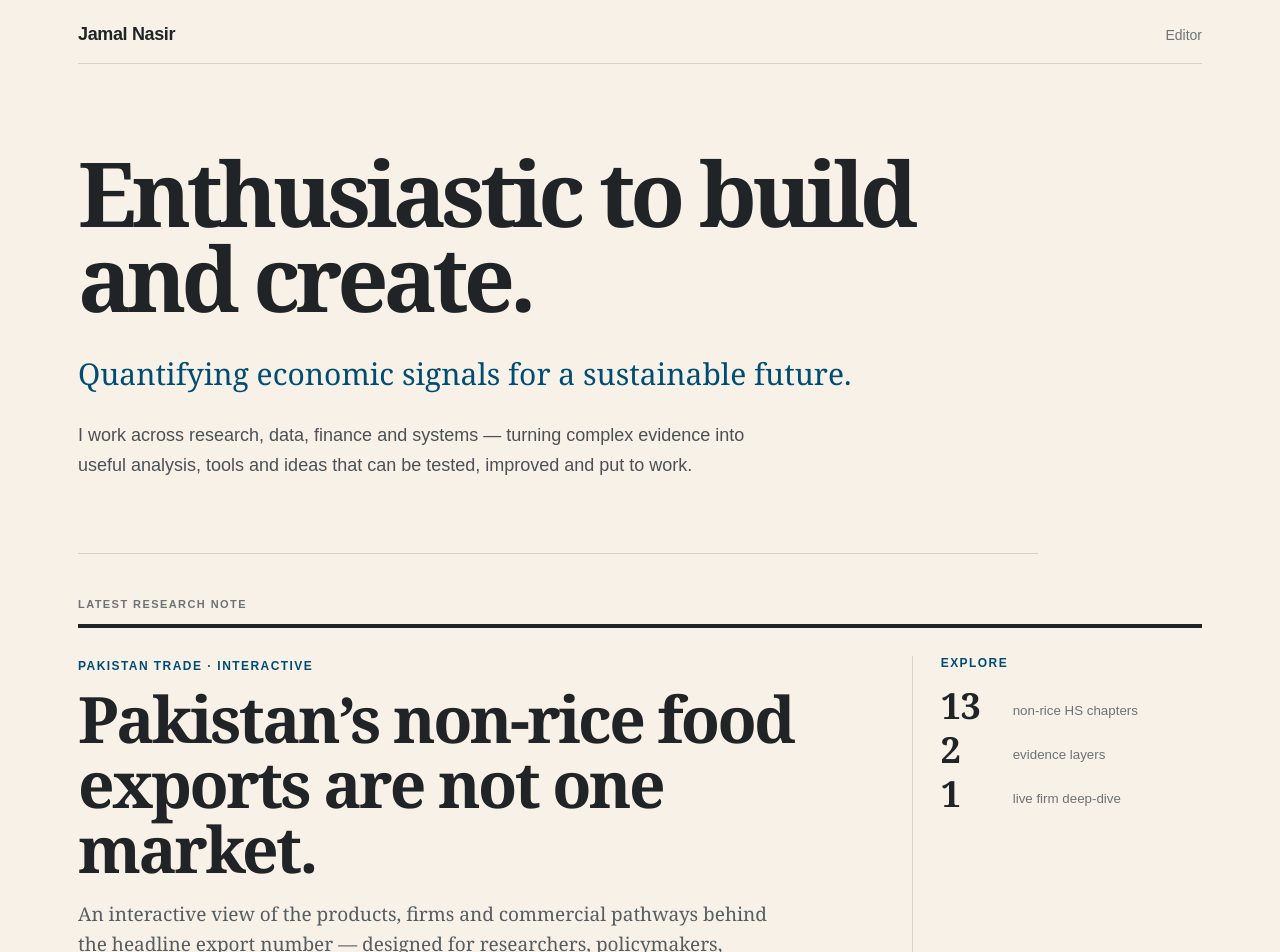
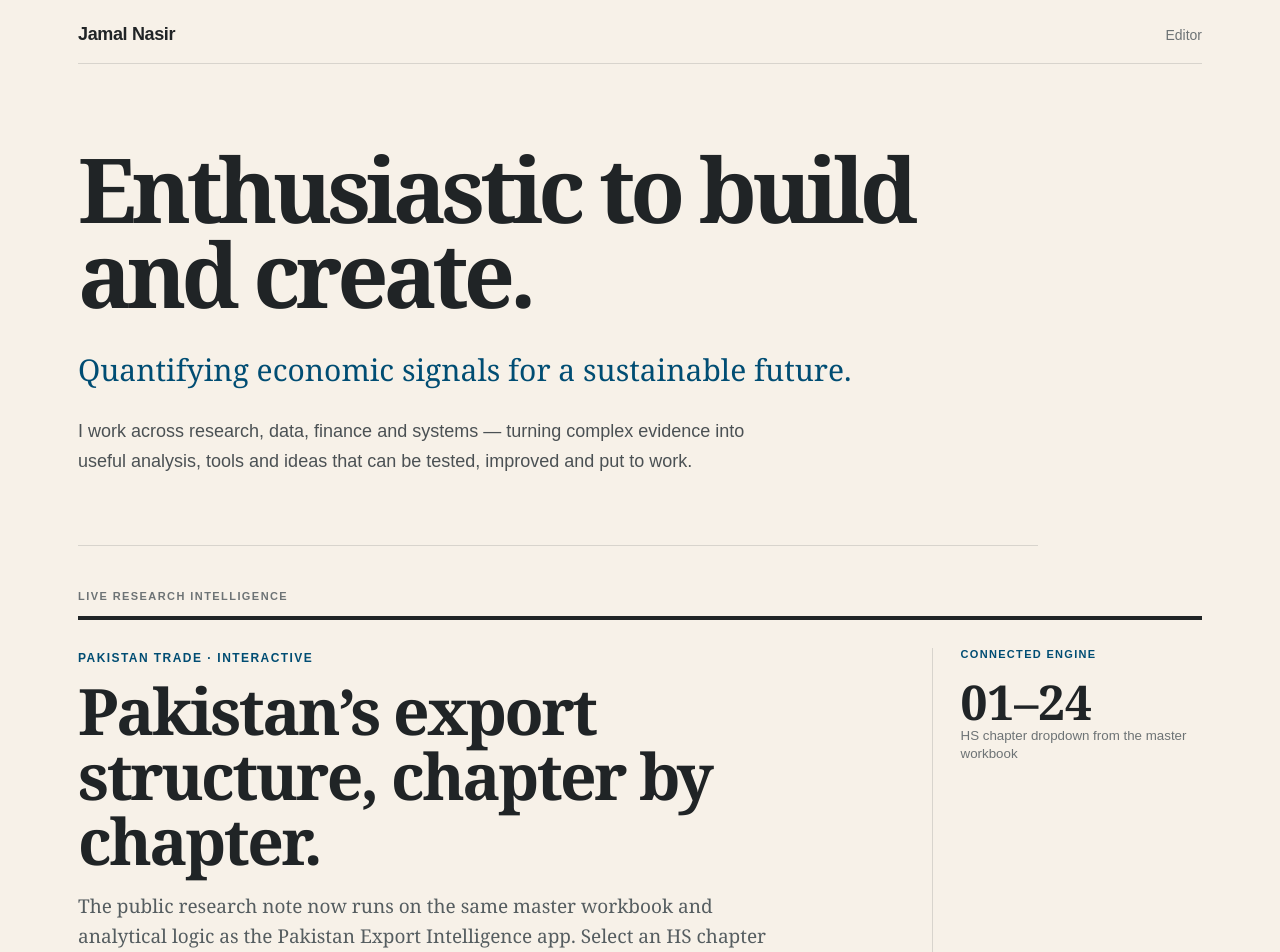
Before and after one commit to jamal715/personal-editorial-engine, a Next.js app: page / in a window 1280 px wide. Shown: the top 952 px of the page. Built offline with nearby package versions, Linux system fonts and the light colour scheme.

Commit message:
Present the live cross-chapter intelligence note on home

```diff
--- a/app/page.tsx
+++ b/app/page.tsx
@@ -1,40 +1,2 @@
-const homeStyles = `
-.compact-identity{min-height:auto;padding:86px 0 72px;border-bottom:1px solid #d8d4cd}.compact-identity h1{max-width:860px;font-size:clamp(58px,7vw,94px)}.notes-section{padding:44px 0 100px}.notes-label{margin-bottom:14px;color:#6d7375;font-size:11px;font-weight:700;letter-spacing:.13em;text-transform:uppercase}.note-card{display:grid;grid-template-columns:minmax(0,1.5fr) minmax(240px,.55fr);gap:42px;border-top:4px solid #202426;border-bottom:1px solid #d8d4cd;padding:28px 0 34px}.note-card-copy h2{margin:12px 0 14px;max-width:790px;font:700 clamp(38px,5vw,64px)/1.02 Georgia,'Times New Roman',serif;letter-spacing:-.04em;color:#202426}.note-card-copy p{max-width:720px;font:19px/1.55 Georgia,'Times New Roman',serif;color:#555d60}.note-card-signal{border-left:1px solid #d8d4cd;padding-left:28px;display:grid;grid-template-columns:58px 1fr;align-content:start;gap:8px 14px}.note-card-signal>span{grid-column:1/3;color:#004d73;font-size:12px;font-weight:700;text-transform:uppercase;letter-spacing:.12em;margin-bottom:10px}.note-card-signal b{font:700 36px/1 Georgia,'Times New Roman',serif;color:#202426}.note-card-signal small{align-self:end;padding-bottom:4px;color:#6d7375;line-height:1.3}.note-card:hover h2{color:#004d73}@media(max-width:760px){.note-card{grid-template-columns:1fr}.note-card-signal{border-left:0;border-top:1px solid #d8d4cd;padding:22px 0 0}.compact-identity{padding-top:58px}}
-`;
-
-export default function HomePage() {
-  return (
-    <main className="public-home">
-      <style>{homeStyles}</style>
-      <div className="shell">
-        <header className="topbar home-topbar">
-          <a className="brand" href="/"><strong>Jamal Nasir</strong></a>
-          <nav className="nav"><a href="/editor">Editor</a></nav>
-        </header>
-
-        <section className="identity-hero compact-identity">
-          <h1>Enthusiastic to build and create.</h1>
-          <p className="identity-line">Quantifying economic signals for a sustainable future.</p>
-          <p className="identity-copy">I work across research, data, finance and systems — turning complex evidence into useful analysis, tools and ideas that can be tested, improved and put to work.</p>
-        </section>
-
-        <section className="notes-section">
-          <div className="notes-label">Latest research note</div>
-          <a className="note-card" href="/article/pakistan-food-export-intelligence">
-            <div className="note-card-copy">
-              <span className="kicker">Pakistan trade · Interactive</span>
-              <h2>Pakistan’s non-rice food exports are not one market.</h2>
-              <p>An interactive view of the products, firms and commercial pathways behind the headline export number — designed for researchers, policymakers, financiers and businesses.</p>
-            </div>
-            <div className="note-card-signal">
-              <span>Explore</span>
-              <b>13</b><small>non-rice HS chapters</small>
-              <b>2</b><small>evidence layers</small>
-              <b>1</b><small>live firm deep-dive</small>
-            </div>
-          </a>
-        </section>
-      </div>
-    </main>
-  );
-}
+const homeStyles=`.compact-identity{min-height:auto;padding:82px 0 68px;border-bottom:1px solid #d8d4cd}.compact-identity h1{max-width:860px;font-size:clamp(58px,7vw,94px)}.notes-section{padding:44px 0 100px}.notes-label{margin-bottom:14px;color:#6d7375;font-size:11px;font-weight:700;letter-spacing:.13em;text-transform:uppercase}.note-card{display:grid;grid-template-columns:minmax(0,1.5fr) minmax(220px,.5fr);gap:42px;border-top:4px solid #202426;border-bottom:1px solid #d8d4cd;padding:28px 0 34px}.note-card-copy h2{margin:12px 0 14px;max-width:790px;font:700 clamp(38px,5vw,64px)/1.02 Georgia,'Times New Roman',serif;letter-spacing:-.04em;color:#202426}.note-card-copy p{max-width:720px;font:19px/1.55 Georgia,'Times New Roman',serif;color:#555d60}.note-card-signal{border-left:1px solid #d8d4cd;padding-left:28px}.note-card-signal span{display:block;color:#004d73;font-size:11px;font-weight:700;text-transform:uppercase;letter-spacing:.12em}.note-card-signal b{display:block;margin-top:18px;font:700 48px/1 Georgia,'Times New Roman',serif;color:#202426}.note-card-signal small{color:#6d7375}.note-card:hover h2{color:#004d73}@media(max-width:760px){.note-card{grid-template-columns:1fr}.note-card-signal{border-left:0;border-top:1px solid #d8d4cd;padding:22px 0 0}.compact-identity{padding-top:58px}}`;
+export default function HomePage(){return <main className="public-home"><style>{homeStyles}</style><div className="shell"><header className="topbar home-topbar"><a className="brand" href="/"><strong>Jamal Nasir</strong></a><nav className="nav"><a href="/editor">Editor</a></nav></header><section className="identity-hero compact-identity"><h1>Enthusiastic to build and create.</h1><p className="identity-line">Quantifying economic signals for a sustainable future.</p><p className="identity-copy">I work across research, data, finance and systems — turning complex evidence into useful analysis, tools and ideas that can be tested, improved and put to work.</p></section><section className="notes-section"><div className="notes-label">Live research intelligence</div><a className="note-card" href="/article/pakistan-food-export-intelligence"><div className="note-card-copy"><span className="kicker">Pakistan trade · Interactive</span><h2>Pakistan’s export structure, chapter by chapter.</h2><p>The public research note now runs on the same master workbook and analytical logic as the Pakistan Export Intelligence app. Select an HS chapter and inspect concentration, exporter structure, product mix and the strategic evidence screen.</p></div><div className="note-card-signal"><span>Connected engine</span><b>01–24</b><small>HS chapter dropdown from the master workbook</small></div></a></section></div></main>}
```
